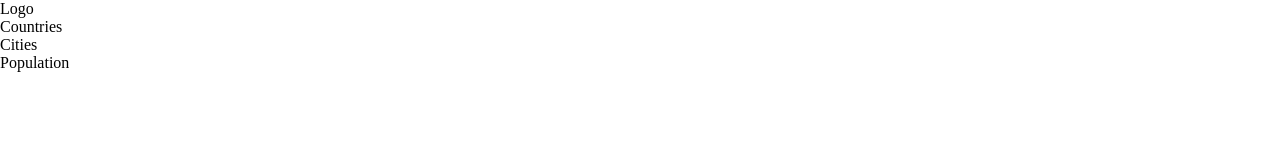
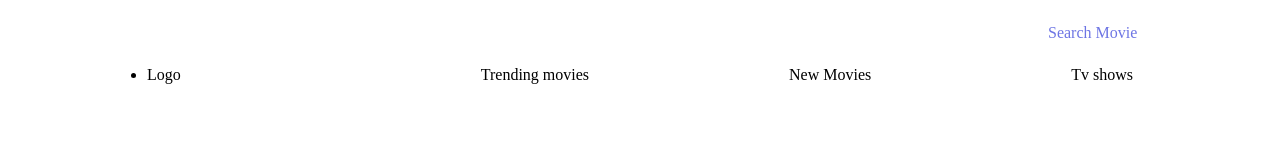
Before and after one commit to Oscah01/-TMDBMOVIES, a website built with webpack: page src/index.html in a window 1280 px wide. Built offline with nearby package versions, Linux system fonts and the light colour scheme.

Commit message:
add search button

```diff
--- a/src/index.html
+++ b/src/index.html
@@ -7,14 +7,24 @@
     <title>Javascript Capstone</title>
 </head>
 <body>
-    <header>
-        <ul>
-            <li>Logo</li>
-            <li>Countries</li>
-            <li>Cities</li>
-            <li>Population</li>
-        </ul>
-    </header>
+        <header>
+            <form id="form">
+              <input type="" id="search" class="search" placeholder="Search Movie">
+            </form>
+          </header>
+
+          <main id="main"></main>
+
+        <div class="list">
+            <ul class="logo">
+                 <li>Logo</li>
+             </ul>
+           <ul class="lists">
+              <li>Trending movies</li>
+              <li>New Movies</li>
+              <li>Tv shows</li>
+           </ul>
+        </div>
 
 </body>
 </html>
--- a/src/style.css
+++ b/src/style.css
@@ -4,6 +4,44 @@
 }
 
 header {
+    padding: 1rem;
     display: flex;
+    justify-content: flex-end;
+    background-color: var(--secondary-color);
+}
+.list {
+    display: flex;
+	flex-direction: row;
+	flex-wrap: nowrap;
+    gap: 300px;
+    list-style: none;
+    justify-content: center;
+}
+
+.lists {
+    display: flex;
+	flex-direction: row;
+	flex-wrap: nowrap;
+    gap: 200px;
     list-style: none;
 }
+
+.search {
+    background-color: transparent;
+    border: 2px solid var(--primary-color);
+    border-radius: 50px;
+    font-family: inherit;
+    font-size: 1rem;
+    padding: 0.5rem 1rem;
+    color: rgb(224, 28, 28);
+  }
+  .search::placeholder {
+    color: #6d75e4;
+  }
+
+
+  main {
+    display: flex;
+    flex-wrap: wrap;
+    justify-content: center;
+  }
```
